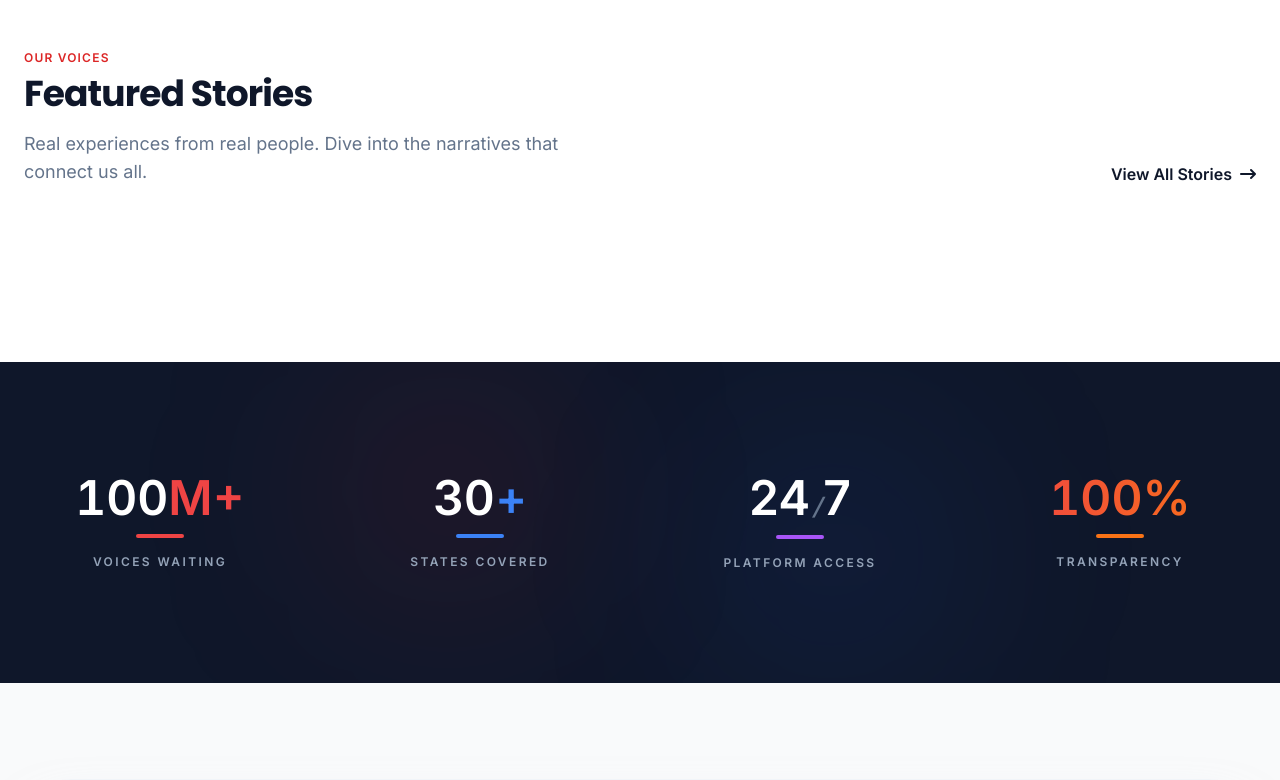
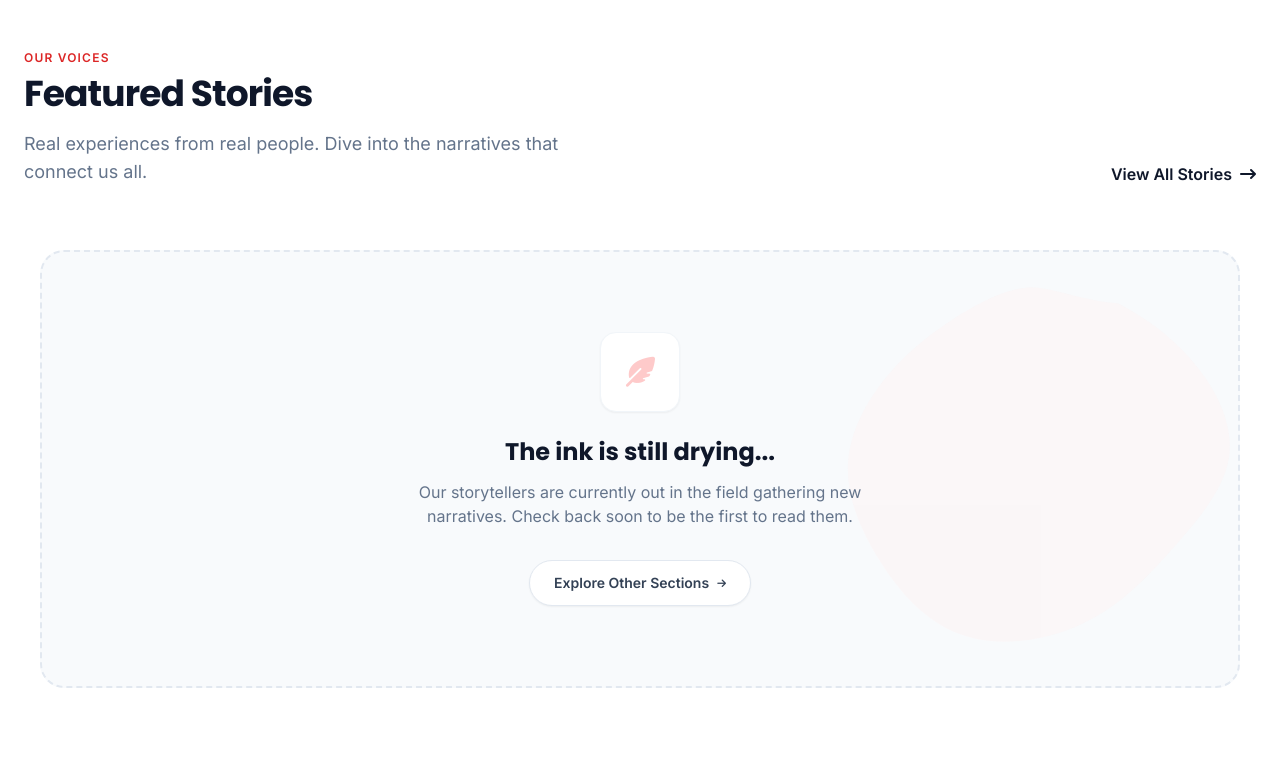
Before and after one commit to Williams-Opone/osov, a Flask app: page / in a window 1280 px wide. Shown: the part 1661-2441 px from the top of the page. Run offline with Flask 3, Linux system fonts and the light colour scheme; data that the repository does not hold is empty; some libraries are stand-ins or nearby versions.

Commit message:
worked on the featured stories section

```diff
--- a/project/templates/user/index.html
+++ b/project/templates/user/index.html
@@ -251,40 +251,30 @@
                 <div class="overflow-hidden px-2 py-4 -mx-2">
                     <div id="sliderTrack" class="flex transition-transform duration-500 ease-out will-change-transform">
                         {% if stories %}
-                            {% for s in stories %}
+                            {% for s in storie %}
                                 <div class="w-full md:w-1/2 lg:w-1/3 flex-none px-3 md:px-4">
-                                    <a href="{{ url_for('main.story_detail', slug=s.slug) }}" class="block h-full">
-                                        <article class="group bg-white rounded-3xl overflow-hidden border border-slate-100 shadow-sm transition-all duration-500 cursor-pointer h-full flex flex-col">
-                                            <div class="relative overflow-hidden h-64">
-                                                <div class="absolute inset-0 bg-slate-900/10 group-hover:bg-transparent transition z-10"></div>
-                                                {% if s.image_url %}
-                                                    <img src="{{ s.image_url }}" class="w-full h-full object-cover transition duration-1000 transform group-hover:scale-110">
-                                                {% else %}
-                                                    <div class="w-full h-full bg-slate-200 flex items-center justify-center text-slate-400 font-medium">No Image</div>
-                                                {% endif %}
-                                                <div class="absolute top-4 left-4 z-20 bg-white/90 backdrop-blur-md text-slate-900 text-[10px] font-bold px-3 py-1.5 rounded-lg shadow-sm border border-white/50">
-                                                    <i class="fa-solid fa-pen-nib text-red-600 mr-1.5"></i> {{ s.category }}
-                                                </div>
-                                            </div>
-                                            <div class="p-8 flex-1 flex flex-col">
-                                                <h3 class="text-xl font-bold text-slate-900 mb-3 leading-tight group-hover:text-red-600 transition-colors line-clamp-2">
-                                                    {{ s.title }}
-                                                </h3>
-                                                <p class="text-slate-500 text-sm leading-relaxed mb-8 line-clamp-3">
-                                                    {{ s.summary }}
-                                                </p>
-                                                <div class="flex items-center justify-between border-t border-slate-50 pt-6 mt-auto">
-                                                    <span class="text-xs font-semibold text-slate-400">By {{ s.author.first_name }}</span>
-                                                    <span class="text-sm font-bold text-red-600 flex items-center gap-1 group-hover:underline">
-                                                        Read Now <i class="fa-solid fa-chevron-right text-[10px]"></i>
-                                                    </span>
-                                                </div>
-                                            </div>
-                                        </article>
-                                    </a>
+                                    </div>
+                            {% endfor %}
+                        {% else %}
+                            <div class="w-full px-4">
+                                <div class="relative overflow-hidden bg-slate-50 rounded-3xl border-2 border-dashed border-slate-200 p-12 md:p-20 flex flex-col items-center text-center">
+                                    <div class="absolute inset-0 opacity-40 blob-bg pointer-events-none"></div>
+
+                                    <div class="relative z-10">
+                                        <div class="w-20 h-20 bg-white rounded-2xl shadow-sm border border-slate-100 flex items-center justify-center mb-6 mx-auto">
+                                            <i class="fa-solid fa-feather-pointed text-3xl text-red-200"></i>
+                                        </div>
+                                        <h3 class="text-2xl font-bold text-slate-900 mb-3">The ink is still drying...</h3>
+                                        <p class="text-slate-500 max-w-md mx-auto mb-8">
+                                            Our storytellers are currently out in the field gathering new narratives. Check back soon to be the first to read them.
+                                        </p>
+                                        <a href="/" class="inline-flex items-center gap-2 px-6 py-3 bg-white border border-slate-200 rounded-full text-sm font-bold text-slate-700 hover:border-red-600 hover:text-red-600 transition-all shadow-sm">
+                                            Explore Other Sections <i class="fa-solid fa-arrow-right text-[10px]"></i>
+                                        </a>
+                                    </div>
                                 </div>
-                            {% endfor %}
-                        {% endif %}
+                            </div>
+                            {% endif %}
                     </div>
                 </div>
 
```
